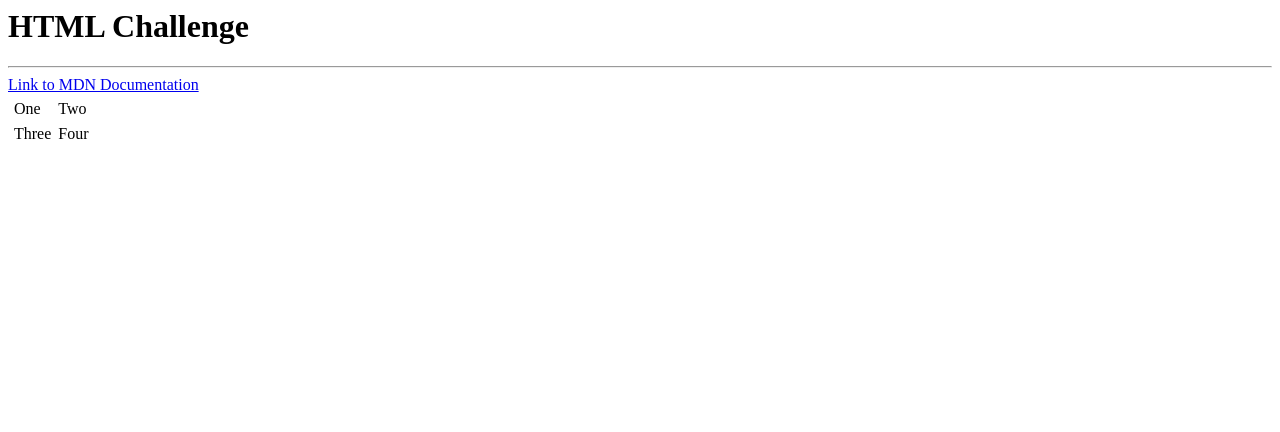
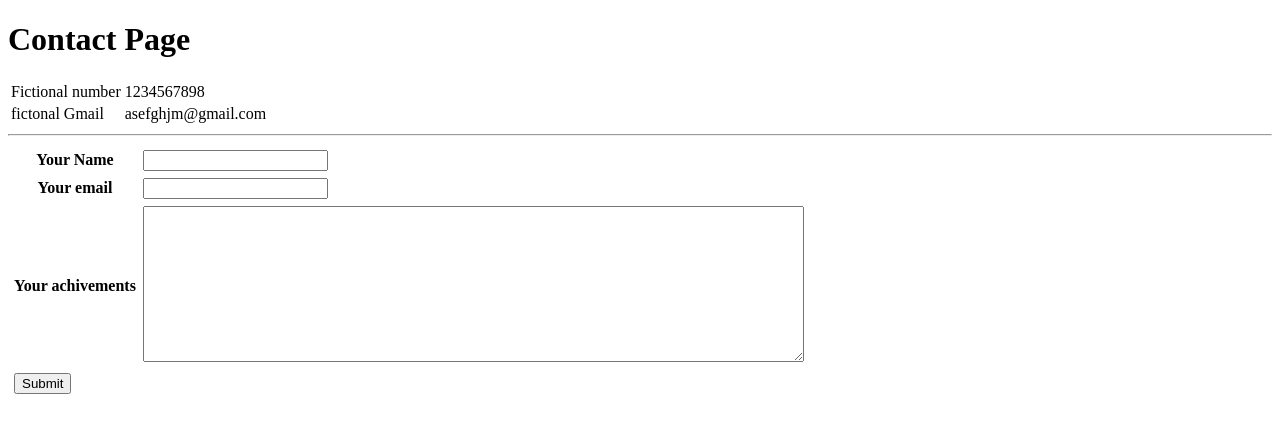
Before and after one commit to GitRipoForME/CV, a plain HTML site: page contactme.html in a window 1280 px wide. Drawn offline with Linux system fonts and the light colour scheme.

Commit message:
this is the real contacme page

```diff
--- a/contactme.html
+++ b/contactme.html
@@ -1,14 +1,41 @@
-<h1>HTML Challenge</h1>
+<!DOCTYPE html>
+<html lang="en">
+<head>
+    <meta charset="UTF-8">
+    <title>Join Valorent</title>
+</head>
+<body>
+    <h1>Contact Page</h1>
+    <table>
+        <tr>
+            <td>Fictional number</td>
+            <td>1234567898</td>
+        </tr>
+        <tr>
+            <td>fictonal Gmail</td>
+            <td>asefghjm@gmail.com</td>
+        </tr>
+    </table>
     <hr>
-<a href="https://developer.mozilla.org/en-US/">Link to MDN Documentation</a>
 
+    <form action="mailto:joshuamathewsam@gmail.com" method="post">
         <table cellspacing="5">
             <tr>
-        <td>One</td>
-        <td>Two</td>
+                <th><label for="name">Your Name</label></th>
+                <td><input type="text"></td>
             </tr>
             <tr>
-        <td>Three</td>
-        <td>Four</td>
+                <th><label for="power">Your email</label></th>
+                <td><input type="email"></td>
+            </tr>
+            <tr>
+                <th>Your achivements</th>
+                <td><textarea rows="10" cols="80"></textarea></td>
+            </tr>
+            <tr>
+                <td><input type="submit"></td>
             </tr>
         </table>
+    </form>
+</body>
+</html>
```
Lines whose indentation alone changed are shown as unchanged.
